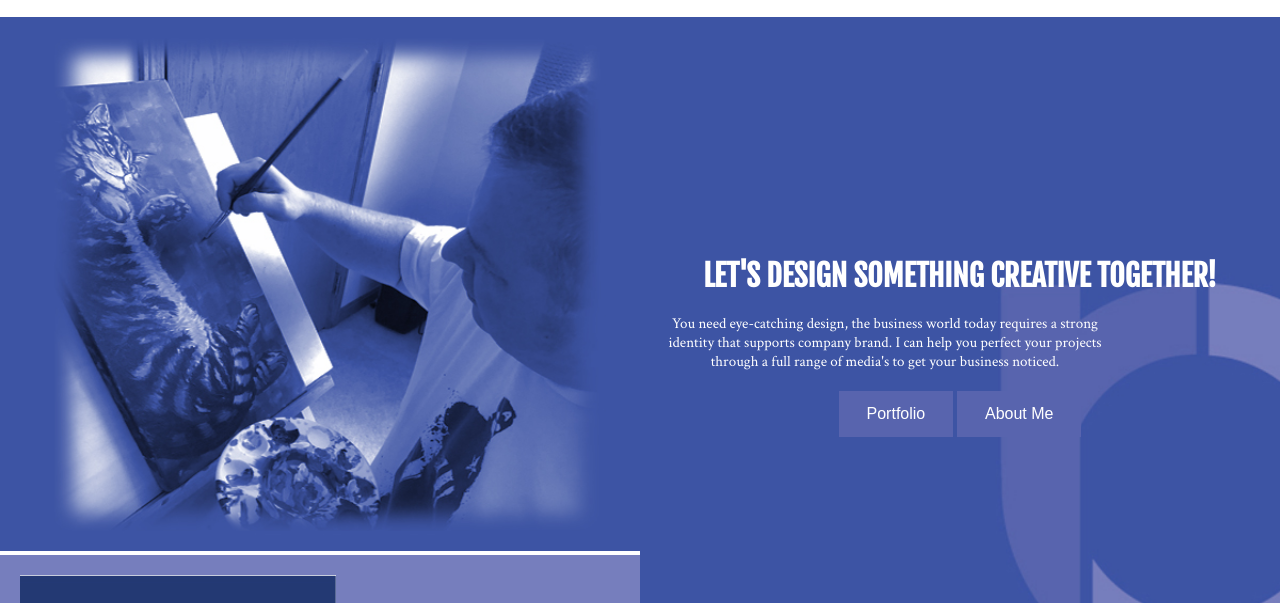
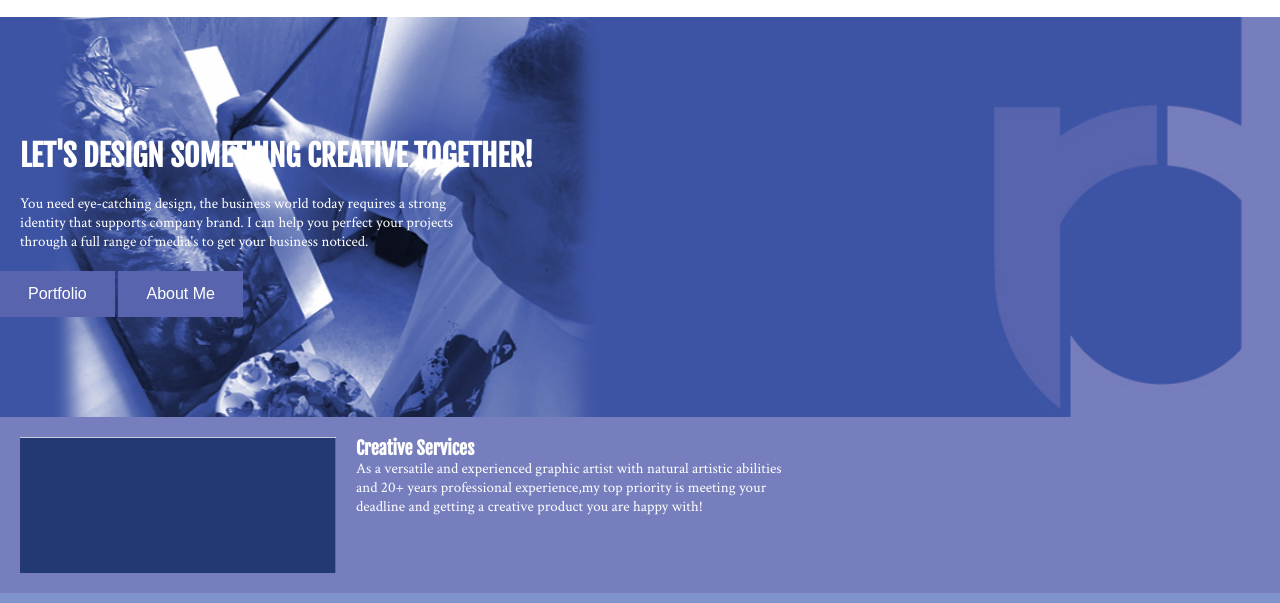
Before and after one commit to richardduda/richardduda.github.io, a plain HTML site: page unit_8/index.html in a window 1280 px wide. Shown: the part 197-800 px from the top of the page. Drawn offline with Linux system fonts and the light colour scheme.

Commit message:
unit 8 update 2
unit 8 update 2

```diff
--- a/unit_8/css/style.css
+++ b/unit_8/css/style.css
@@ -82,13 +82,15 @@ p {
 
 }
 #herotext {
-  background-image: url(../images/coverright.jpg);
-  background-position: bottom;
-  background-size: cover;
-  padding: 220px 0;
-  width: 50%;
-  float: right;
-  text-align: center;
+background: url(../images/coverleft.jpg), url(../images/coverright.jpg), #3d54a4;
+background-size: 50%, 50%;
+padding: 100px 0;
+background-repeat: no-repeat;
+background-position: left, right bottom;
+}
+#herotext div {
+margin-left: auto;
+with:50%;
 }
 
 
--- a/unit_8/index.html
+++ b/unit_8/index.html
@@ -24,13 +24,14 @@
 
 <body>
 
-<img src="images/coverleft.jpg" id="coverleft">
 
 <section id="herotext">
+	<div>
 	<h1 id="slogan">LET'S DESIGN SOMETHING CREATIVE TOGETHER!</h1>
 	<p>You need eye-catching design, the business world today requires a strong identity that supports company brand. I can help you perfect your projects through a full range of media's to get your business noticed.</p>
 	<button class="btn Portfolio">Portfolio</button>
 	<button class="btn About Me">About Me</button>
+	</div>
 </section>
 
 
```
Also changed, not shown: 1 other file.
